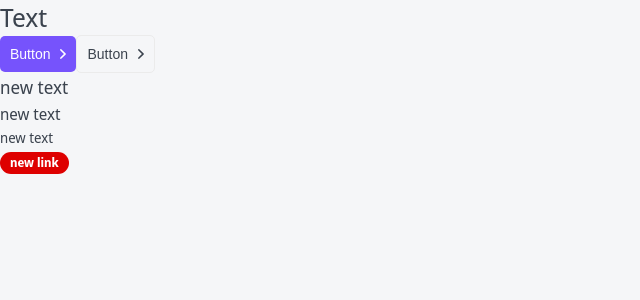
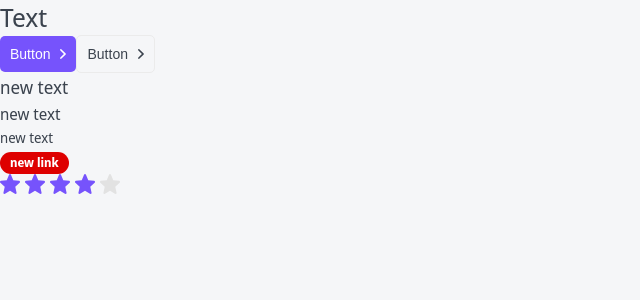
Before and after one commit to BoikoVD/Owl-Top, a Next.js app: page / in a window 1280 px wide. Shown: the top 300 px of the page, without its empty margins (0-640 px from the left). Built offline with nearby package versions, Linux system fonts and the light colour scheme.

Commit message:
Created Rating component

```diff
--- /dev/null
+++ b/components/Rating/Rating.module.css
@@ -0,0 +1,9 @@
+.filled svg {
+	fill: var(--primary);
+}
+.star svg {
+	margin-right: 5px;
+}
+.editable {
+	cursor: pointer;
+}
--- /dev/null
+++ b/components/Rating/Rating.tsx
@@ -0,0 +1,62 @@
+import { RatingProps } from './Rating.props';
+import cn from 'classnames';
+import styles from './Rating.module.css';
+import { useEffect, useState, KeyboardEvent } from 'react';
+import StarIcon from './star.svg';
+
+export const Rating = ({ isEditable = false, rating, setRating, className, ...props }: RatingProps): JSX.Element => {
+	const [ratingArray, setRatingArray] = useState<JSX.Element[]>(new Array(5).fill(<></>));
+
+	useEffect(() => {
+		constructRating(rating);
+	}, [rating]);
+
+	const constructRating = (currentRating: number) => {
+		const updatedArray = ratingArray.map((r: JSX.Element, i: number) => {
+			return (
+				<span
+					className={cn(styles.star, className, {
+						[styles.filled]: i < currentRating,
+						[styles.editable]: isEditable
+					})}
+					onMouseEnter={() => changeDisplay(i + 1)}
+					onMouseLeave={() => changeDisplay(rating)}
+					onClick={() => onClick(i + 1)}
+				>
+					<StarIcon
+						tabIndex={isEditable ? 0 : -1}
+						onKeyDown={(e: KeyboardEvent<SVGElement>) => isEditable && handleSpace(i + 1, e)}
+					/>
+				</span>
+			);
+		});
+		setRatingArray(updatedArray);
+	};
+
+	const changeDisplay = (i: number) => {
+		if (!isEditable) {
+			return;
+		}
+		constructRating(i);
+	};
+
+	const onClick = (i: number) => {
+		if (!isEditable || !setRating) {
+			return;
+		}
+		setRating(i);
+	};
+
+	const handleSpace = (i: number, e: KeyboardEvent<SVGElement>) => {
+		if (e.code != 'Space' || !setRating) {
+			return;
+		}
+		setRating(i);
+	};
+
+	return (
+		<div {...props}>
+			{ratingArray.map((r, i) => (<span key={i}>{r}</span>))}
+		</div>
+	);
+};
--- a/components/index.ts
+++ b/components/index.ts
@@ -2,3 +2,4 @@
 export * from './Button/Button';
 export * from './P/P';
 export * from './Tag/Tag';
+export * from './Rating/Rating';
--- a/package.json
+++ b/package.json
@@ -24,6 +24,7 @@
 		"@typescript-eslint/parser": "^5.5.0",
 		"eslint": "^7.32.0",
 		"eslint-config-next": "12.0.4",
+		"eslint-plugin-react-hooks": "^4.3.0",
 		"stylelint": "^14.1.0",
 		"stylelint-config-standard": "^24.0.0",
 		"stylelint-order": "^5.0.0",
--- a/pages/index.tsx
+++ b/pages/index.tsx
@@ -1,6 +1,9 @@
-import { Htag, Button, P, Tag } from '../components';
+import { useState } from 'react';
+import { Htag, Button, P, Tag, Rating } from '../components';
 
 export default function Home(): JSX.Element {
+	const [rating, setRating] = useState<number>(4);
+
 	return (
 		<>
 			<Htag tag='h1'>Text</Htag>
@@ -10,6 +13,7 @@
 			<P>new text</P>
 			<P size='s'>new text</P>
 			<Tag size='s' color='red'>new link</Tag>
+			<Rating rating={rating} isEditable={true} setRating={setRating} />
 		</>
 	);
 }
```
Also changed, not shown: components/Rating/Rating.props.ts (added, +7 -0 lines), .eslintrc.json, components/Rating/star.svg (added).
